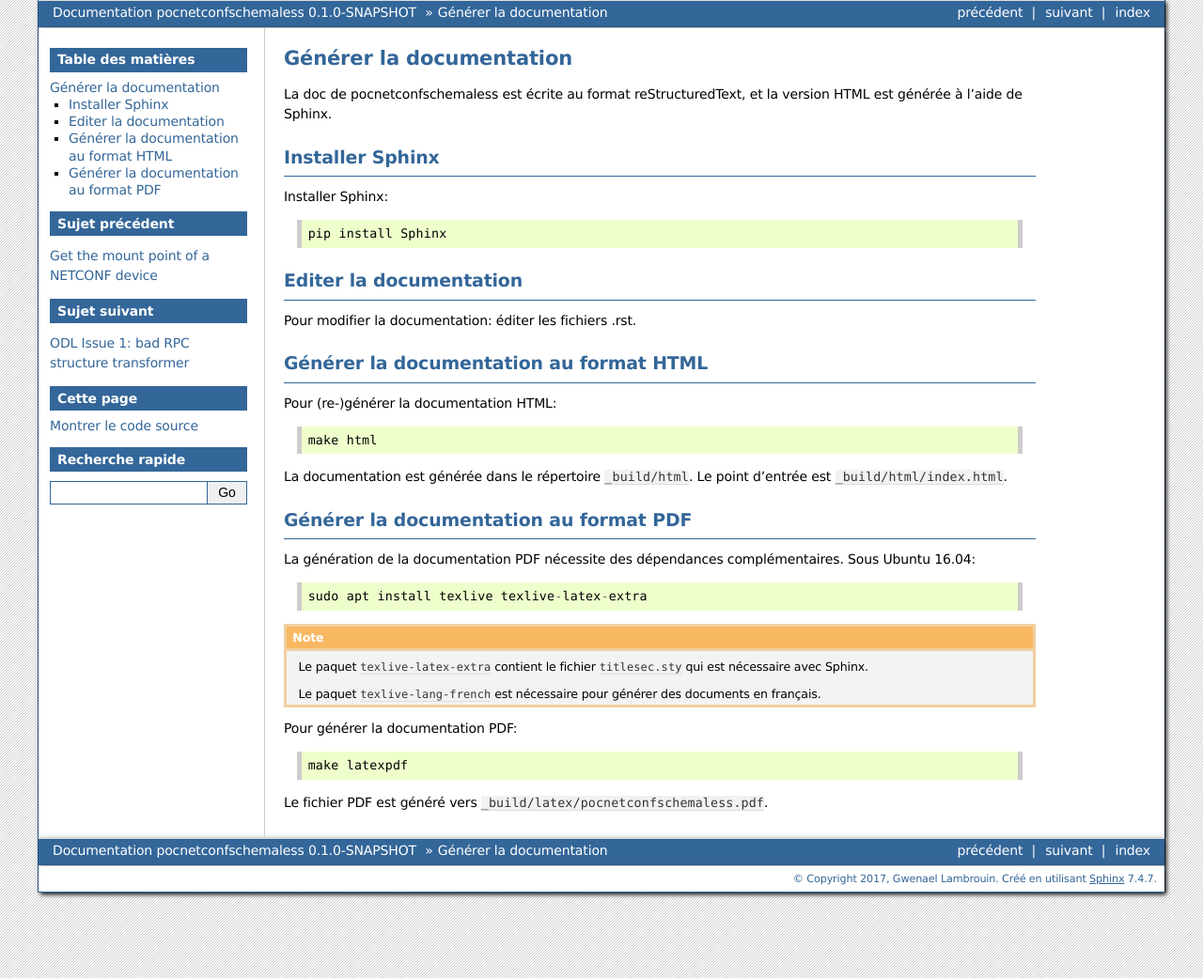
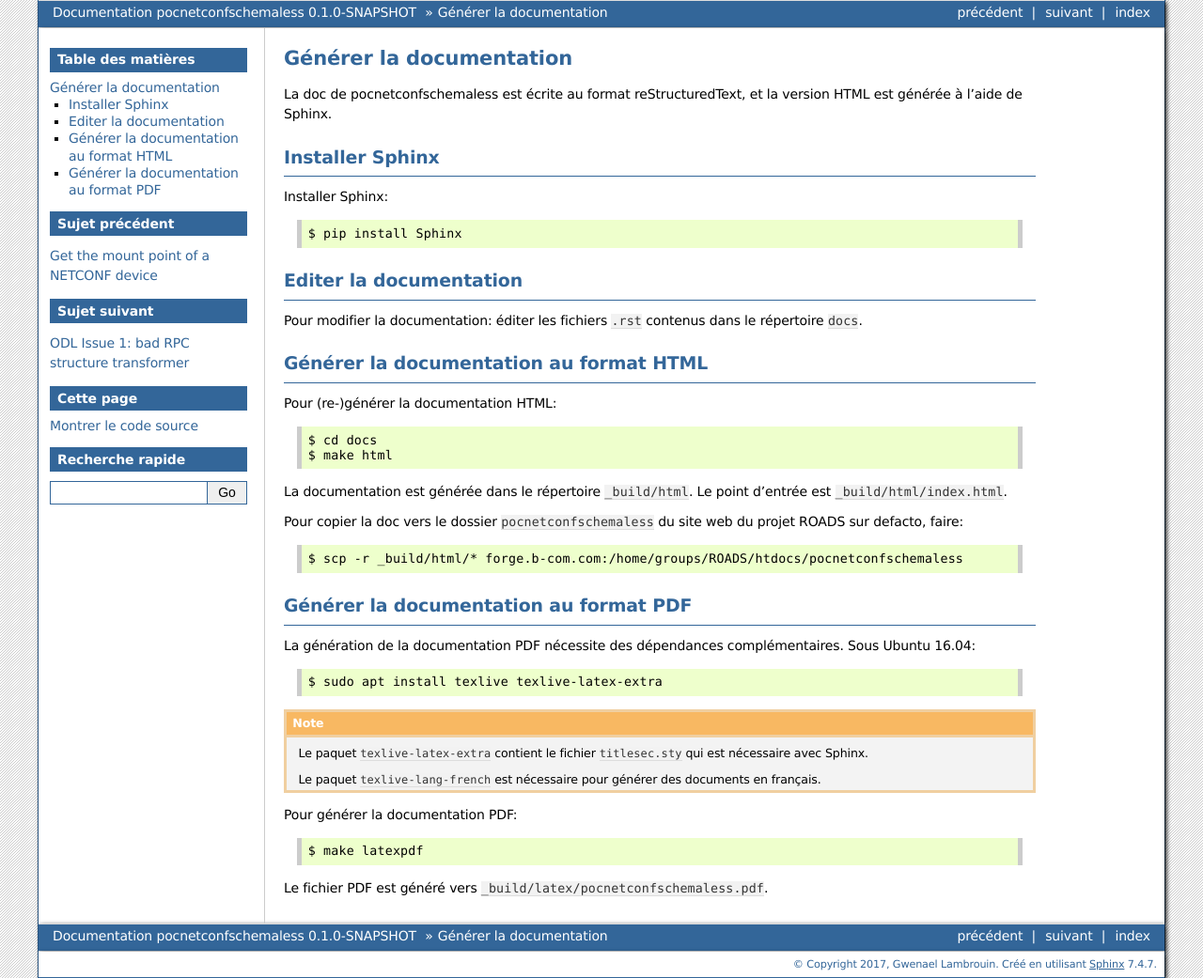
Before and after one commit to b-com/pocnetconfschemaless, a Sphinx documentation site: the page built from docs/developer_guide/build_the_docs.rst, in a window 1280 px wide. Shown: the whole page at 94% size. Built offline with Sphinx 7.4.7, drawn with Linux system fonts in a browser that asks for light colours.

Commit message:
docs: explain how to copy the generated doc to defacto

```diff
--- a/docs/developer_guide/build_the_docs.rst
+++ b/docs/developer_guide/build_the_docs.rst
@@ -9,22 +9,29 @@ Installer Sphinx
 
 Installer Sphinx::
 
-    pip install Sphinx
+    $ pip install Sphinx
 
 Editer la documentation
 -----------------------
 
-Pour modifier la documentation: éditer les fichiers .rst.
+Pour modifier la documentation: éditer les fichiers ``.rst`` contenus dans le
+répertoire ``docs``.
 
 Générer la documentation au format HTML
 ---------------------------------------
 
 Pour (re-)générer la documentation HTML::
 
-    make html
+    $ cd docs
+    $ make html
 
 La documentation est générée dans le répertoire ``_build/html``. Le point
 d'entrée est ``_build/html/index.html``.
+
+Pour copier la doc vers le dossier ``pocnetconfschemaless`` du site web du projet
+ROADS sur defacto, faire::
+
+   $ scp -r _build/html/* forge.b-com.com:/home/groups/ROADS/htdocs/pocnetconfschemaless
 
 Générer la documentation au format PDF
 --------------------------------------
@@ -32,7 +39,7 @@ Générer la documentation au format PDF
 La génération de la documentation PDF nécessite des dépendances
 complémentaires. Sous Ubuntu 16.04::
 
-    sudo apt install texlive texlive-latex-extra
+    $ sudo apt install texlive texlive-latex-extra
 
 .. note::
 
@@ -44,6 +51,6 @@ complémentaires. Sous Ubuntu 16.04::
 
 Pour générer la documentation PDF::
 
-    make latexpdf
+    $ make latexpdf
 
 Le fichier PDF est généré vers ``_build/latex/pocnetconfschemaless.pdf``.
```
